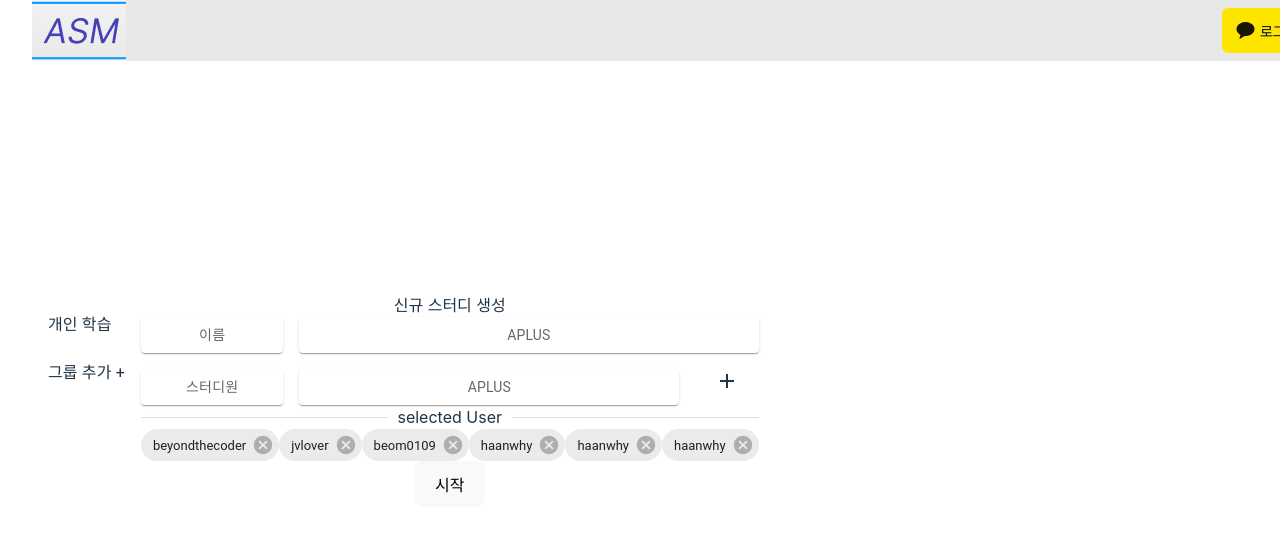
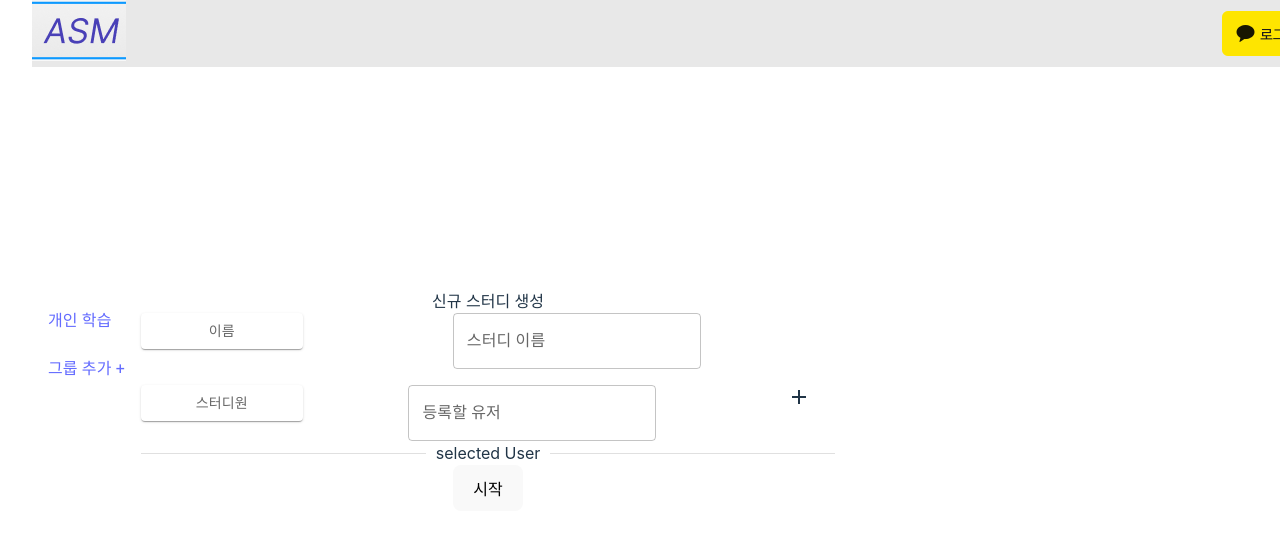
Before and after one commit to hehezune/Ssacation-FE, a React (Vite) app in the folder sscation-fe/: page /main/create-study in a window 1280 px wide. Shown: the top 536 px of the page. Built offline with nearby package versions, Linux system fonts and the light colour scheme.

Commit message:
component handler feat

```diff
--- /dev/null
+++ b/sscation-fe/src/assets/AlgorithmType.js
@@ -0,0 +1,3 @@
+const AlgorithmType = ['math', 'implementation', 'dp', 'graphs'];
+
+export default AlgorithmType;
--- a/sscation-fe/src/components/Header.jsx
+++ b/sscation-fe/src/components/Header.jsx
@@ -1,11 +1,12 @@
 import kakaoButton from '../assets/kakaoButtonMini.png';
 import logo from '../assets/logo.png';
+import { Link } from 'react-router-dom';
 import './Header.css';
 
 function Header() {
     return (
         <header>
-            <img src={logo}></img>
+            <Link to="/main"><img src={logo}></img></Link>
             <span>
                 <img src={kakaoButton} />
             </span>
@@ -16,3 +17,10 @@ function Header() {
 
 
 export default Header;
+
+        // const newUserName = userNames.slice();
+        // const user = userNameRef.current.getElementsByTagName('input')[0].value;
+        // console.log(userNameRef.current.getElementsByTagName('input')[0].value);
+        // userNames.push(user);
+        // console.log("데이터", userNames)
+        // setUserName(userNames);
--- a/sscation-fe/src/components/ProblemRandomSelect.jsx
+++ b/sscation-fe/src/components/ProblemRandomSelect.jsx
@@ -1,14 +1,8 @@
-import Box from '@mui/material/Box';
 import { styled } from '@mui/material/styles';
-import Paper from '@mui/material/Paper';
-import Grid from '@mui/material/Grid';
-import Divider from '@mui/material/Divider';
-import Stack from '@mui/material/Stack';
-import Chip from '@mui/material/Chip';
-import Slider from '@mui/material/Slider';
-import { TextField, Autocomplete } from '@mui/material';
+import { Box, Paper, Grid, Divider, Stack, Chip, Slider, TextField, Autocomplete } from '@mui/material';
 import React from 'react';
 import PlusIcon from '@mui/icons-material/Add';
+import algorithmType from '../assets/AlgorithmType';
 
 // import { ThemeProvider, createTheme } from '@mui/material/styles';
 const Item = styled(Paper)(({ theme }) => ({
@@ -19,34 +13,41 @@ const Item = styled(Paper)(({ theme }) => ({
     color: theme.palette.text.secondary,
 }));
 
-const top100Films = [
-    { label: 'The Shawshank Redemption', year: 1994 },
-    { label: 'The Godfather', year: 1972 },];
-// const theme = createTheme({
-//     components: {
-//         MuiStack: {
-//             defaultProps: {
-//                 useFlexGap: true,
-//             }
-//         }
-//     }
-// })
+function StudyBoard() {
+    const [tierRange, setTireRange] = React.useState([5, 10]);
+    const [numberOfProblems, setNumberOfProblems] = React.useState([5, 6]);
+    const [algoType, setAlgoType] = React.useState([]);
+    const algoRef = React.useRef();
 
-function StudyBoard() {
-    const [rangeValue, setRangeValue] = React.useState([5, 10]);
-    const [value, setValue] = React.useState([5, 6]);
-
-    const handleDelete = () => {
-        console.info('You clicked the Chip.');
+    const handleDelete = (event, idx) => {
+        const newAlgoType = algoType.slice();
+        // console.log(event)
+        newAlgoType.splice(idx, 1);
+        setAlgoType(newAlgoType);
     };
 
     const handleChange = (event, newValue) => {
-        setRangeValue(newValue);
+        setTireRange(newValue);
     };
 
     const handleChange2 = (event, newValue) => {
         setValue(newValue);
     };
+
+    const handleAlgoAdd = (event) => {
+        const newAlgoType = algoType.slice();
+        const newAlgo = algoRef.current.getElementsByTagName('input')[0].value;
+        newAlgoType.push(newAlgo);
+        setAlgoType(newAlgoType);
+        console.log(newAlgoType)
+    }
+
+    const handleProblemSelect = (event) => {
+        tierRange;
+        numberOfProblems;
+        algoType;
+        // 여기서 이걸 통해 요청
+    }
 
     return (
             <div>
@@ -76,7 +77,7 @@ function StudyBoard() {
                     <Grid item xs={9}>
                         <Slider
                             getAriaLabel={() => 'Temperature range'}
-                            value={rangeValue}
+                            value={tierRange}
                             defaultValue={10}
                             marks
                             min={1}
@@ -92,25 +93,24 @@ function StudyBoard() {
                     <Grid item xs={7.5}>
                         <Autocomplete
                             disablePortal
-                            id="combo-box-demo"
-                            options={top100Films}
+                            id="algorithm-select"
+                            options={algorithmType}
                             sx={{ width: 300 }}
+                            ref={algoRef}
                             renderInput={(params) => <TextField {...params}  />}
                         />
                     </Grid>
                     <Grid item xs={1.5}>
-                        <PlusIcon/>
+                        <PlusIcon onClick={handleAlgoAdd}/>
                     </Grid>
                 </Grid>
                 <Divider>selected Algorithm</Divider>
-                <Stack direction="row" useFlexgap flexWrap="wrap">
-                    <Chip label="BFS" onDelete={handleDelete}/>
-                    <Chip label="BFS" onDelete={handleDelete}/>
-                    <Chip label="BFS" onDelete={handleDelete}/>
-                    <Chip label="BFS" onDelete={handleDelete}/>
-                    <Chip label="BFS" onDelete={handleDelete}/>
+                <Stack direction="row" flexWrap="wrap">
+                    {algoType.map((type, idx) => {
+                        return <Chip label={type} onDelete={(event) => handleDelete(event, idx)} key={type}/>
+                    })}
                 </Stack>
-                <button>시작</button>
+                <button onClick={handleProblemSelect}>시작</button>
             </Box>
             </div>
     )
--- a/sscation-fe/src/components/SideBar.jsx
+++ b/sscation-fe/src/components/SideBar.jsx
@@ -1,21 +1,21 @@
-import List from '@mui/material/List';
-import ListItem from '@mui/material/ListItem';
-import ListItemButton from '@mui/material/ListItemButton';
-import ListItemText from '@mui/material/ListItemText';
+import { List, ListItem, ListItemButton, ListItemText} from '@mui/material';
+import { Link } from 'react-router-dom';
 
+// 리덕스를 통해 스터디그룹 리스트를 중앙에서 관리해야 한다.
 function SideBar() {
     return (
         <List>
             <ListItem disablePadding>
                 <ListItemButton>
 
-                <ListItemText primary="개인 학습" />
+                <Link to="/main"><ListItemText primary="개인 학습" /></Link>
                 </ListItemButton>
             </ListItem>
+            {/* 여기서 스터디그룹들 반복문으로 넣기 */}
             <ListItem disablePadding>
                 <ListItemButton>
 
-                <ListItemText primary="그룹 추가 +" />
+                <Link to="/main/create-study"><ListItemText primary="그룹 추가 +" /></Link>
                 </ListItemButton>
             </ListItem>
         </List>
--- a/sscation-fe/src/components/StudyCreate.jsx
+++ b/sscation-fe/src/components/StudyCreate.jsx
@@ -1,12 +1,7 @@
-import Box from '@mui/material/Box';
 import { styled } from '@mui/material/styles';
-import Paper from '@mui/material/Paper';
-import Grid from '@mui/material/Grid';
-import Divider from '@mui/material/Divider';
-import Stack from '@mui/material/Stack';
-import Chip from '@mui/material/Chip';
 import React from 'react';
 import PlusIcon from '@mui/icons-material/Add';
+import { Box, Paper, Grid, Divider, Stack, Chip, TextField} from '@mui/material';
 
 const Item = styled(Paper)(({ theme }) => ({
     backgroundColor: theme.palette.mode === 'dark' ? '#1A2027' : '#fff',
@@ -16,14 +11,33 @@ const Item = styled(Paper)(({ theme }) => ({
     color: theme.palette.text.secondary,
 }));
 
-const handleDelete = () => {
-    console.info('You clicked the Chip.');
-};
 
 function StudyCreate() {
+    const [studyName, setStudyName] = React.useState();
+    const [userNames, setUserName] = React.useState([]);
+    const userNameRef = React.useRef();
+
+    const handleDelete = (event, idx) => {
+        const newUserNames = userNames.slice();
+        // console.log(event)
+        newUserNames.splice(idx, 1);
+        setUserName(newUserNames);
+    }
+
+    const handleAddStudy = (event, value) => {
+        studyName;
+        userNames;
+    }
+
+    const handleAddUser = (event) => {
+        const newUserNames = userNames.slice();
+        const user = userNameRef.current.getElementsByTagName('input')[0].value;
+        newUserNames.push(user);
+        setUserName(newUserNames);
+    }
 
     return (
-            <div>
+        <div>
             <div>신규 스터디 생성</div>
             <Box sx={{ flexGrow: 1 }}>
                 <Grid container spacing={2}>
@@ -31,30 +45,27 @@ function StudyCreate() {
                         <Item>이름</Item>
                     </Grid>
                     <Grid item xs={9}>
-                        <Item>APLUS</Item>
+                        <TextField id="studyName" value={studyName} label="스터디 이름" varient="outlined" />
                     </Grid>
                     <Grid item xs={3}>
                         <Item>스터디원</Item>
                     </Grid>
                     <Grid item xs={7.5}>
-                        <Item>APLUS</Item>
+                        <TextField id="bojName" ref={userNameRef} label="등록할 유저" varient="outlined" />
                     </Grid>
                     <Grid item xs={1.5}>
-                    <PlusIcon/>
+                        <PlusIcon onClick={handleAddUser} />
                     </Grid>
                 </Grid>
                 <Divider>selected User</Divider>
-                <Stack direction="row" useFlexgap flexWrap="wrap">
-                    <Chip label="beyondthecoder" onDelete={handleDelete}/>
-                    <Chip label="jvlover" onDelete={handleDelete}/>
-                    <Chip label="beom0109" onDelete={handleDelete}/>
-                    <Chip label="haanwhy" onDelete={handleDelete}/>
-                    <Chip label="haanwhy" onDelete={handleDelete}/>
-                    <Chip label="haanwhy" onDelete={handleDelete}/>
+                <Stack direction="row" flexWrap="wrap">
+                    {userNames.map((user, i) => {
+                        return <Chip label={user} onDelete={(event) => handleDelete(event, i)} key={user} idx={i} />
+                    })}
                 </Stack>
-                <button>시작</button>
+                <button onClick={handleAddStudy}>시작</button>
             </Box>
-            </div>
+        </div>
     )
 }
 
--- a/sscation-fe/src/routes/Title.jsx
+++ b/sscation-fe/src/routes/Title.jsx
@@ -1,6 +1,7 @@
 import titleText from '../assets/titleText.png';
 import titleImg from '../assets/titleImg.png';
 import kakaoButton from '../assets/kakaoButton.png';
+import { Link } from 'react-router-dom';
 import './Title.css'
 function Title() {
     return (
@@ -10,7 +11,7 @@ function Title() {
                 <img className="title-img" src={titleImg}></img>
             </div>
             <div className="buttons">
-                <button>체험하기</button>
+                <Link to="/main"><button>체험하기</button></Link>
                 <img src={kakaoButton}></img>
             </div>
         </>
```
Also changed, not shown: sscation-fe/src/components/StudyCreate copy.jsx (added, +79 -0 lines).
